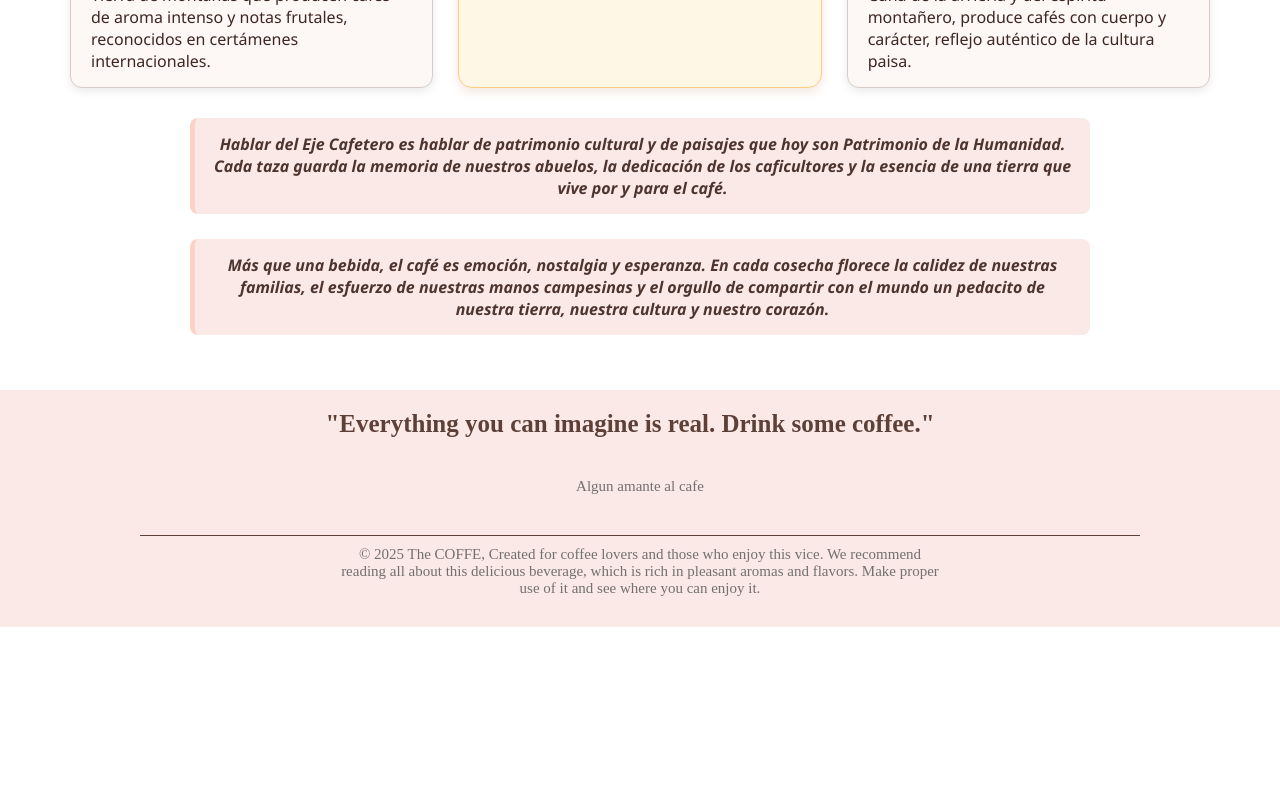
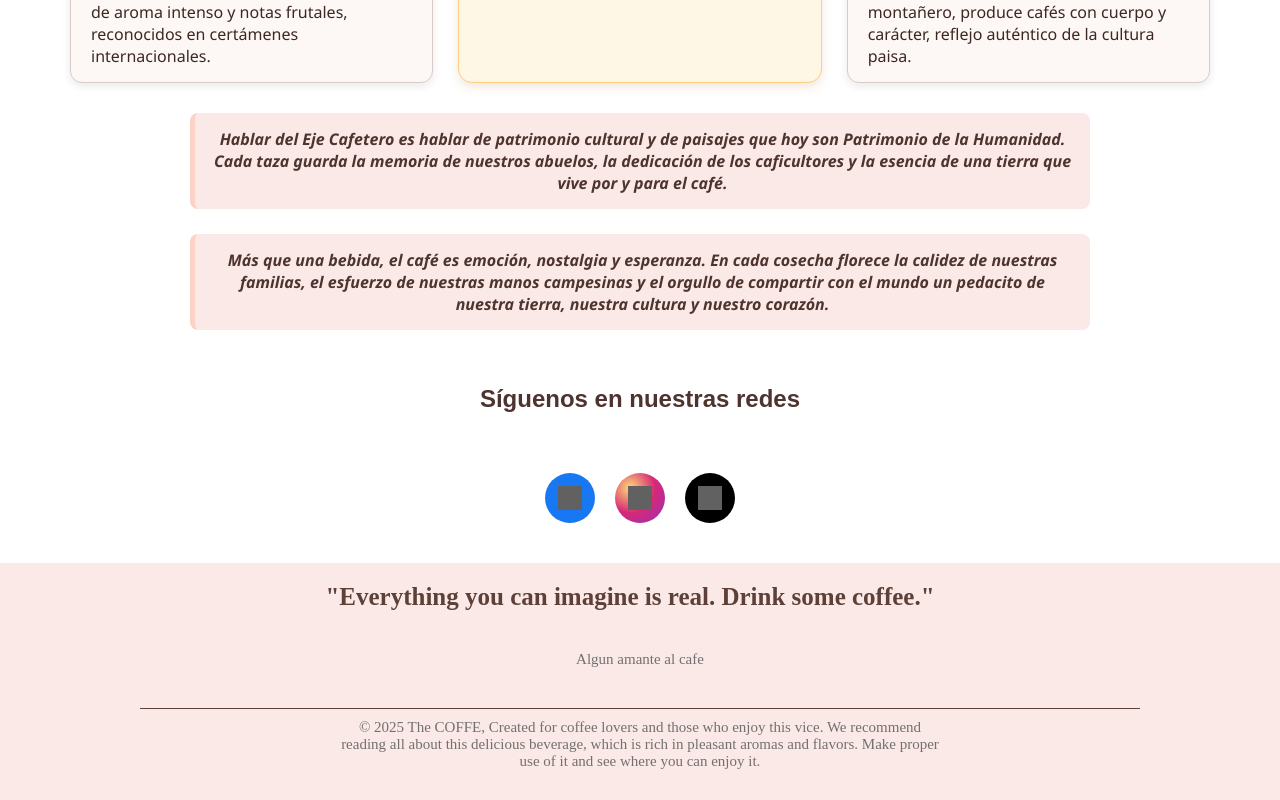
Before and after one commit to JuanSalgado13/Proyecto-Angular, an Angular app: page /ayuda in a window 1280 px wide. Shown: the part 606-1406 px from the top of the page. Before the commit the page ends 1233 px from the top, so only its background shows below. Built offline with nearby package versions, Linux system fonts and the light colour scheme; no server answers; grey boxes are pictures that could not be loaded.

Commit message:
agg 22/09/25 v3

```diff
--- a/package.json
+++ b/package.json
@@ -19,6 +19,7 @@
     "@angular/platform-browser": "^19.2.0",
     "@angular/platform-browser-dynamic": "^19.2.0",
     "@angular/router": "^19.2.0",
+    "gsap": "^3.13.0",
     "rxjs": "~7.8.0",
     "tslib": "^2.3.0",
     "zone.js": "~0.15.0"
--- a/src/app/about/about.component.css
+++ b/src/app/about/about.component.css
@@ -10,7 +10,7 @@
 
 .card {
   position: relative;
-  min-width: 220px;
+  width: 340px;
   height: 320px;
   overflow: hidden;
   border-radius: 12px;
--- a/src/app/about/about.component.html
+++ b/src/app/about/about.component.html
@@ -2,9 +2,9 @@
 
 <div class="productos">
   <div class="card">
-    <img src="assets/images/bolsaQ.jpg" alt="Café Quindío" />
+    <img src="https://www.triviantes.com/wp-content/uploads/2023/01/lo-mejor-de-quindio-6.jpg" alt="Café Quindío" />
     <div class="overlay">
-      <h3>Café Quindío</h3>
+      <h3>Cafés del  Quindío</h3>
       <p>Auténtico café de las montañas del Quindío.</p>
       <button (click)="verMas('Quindio')" class="btn-vermas">
         Ver más cafés
@@ -13,9 +13,9 @@
   </div>
 
   <div class="card">
-    <img src="assets/images/bolsaR.jpg" alt="Café Risaralda" />
+    <img src="https://media.istockphoto.com/id/459032229/es/foto/pereira-catedral-interior-colombia.jpg?s=612x612&w=0&k=20&c=KsVla_UNkmlzPqGo5ThNXmiC8fRVXayMmh8IE-tjUG8=" alt="Café Risaralda" />
     <div class="overlay">
-      <h3>Café Risaralda</h3>
+      <h3>Cafés de Risaralda</h3>
       <p>Café suave con notas dulces y florales.</p>
       <button (click)="verMas('Risaralda')" class="btn-vermas">
         Ver más cafés
@@ -24,9 +24,9 @@
   </div>
 
   <div class="card">
-    <img src="assets/images/bolsaC.jpg" alt="Café Caldas" />
+    <img src="https://blogger.googleusercontent.com/img/b/R29vZ2xl/AVvXsEj8-I5k533HeZzUJ5_PQaU5J_eU9nJOhM3Kv4L7ulnotFCQ-nnyJkoAz5J0zPoCJh9IxWtjYPZ62GFJWHyMjPTW4H9SI2-6d-BkYkd3nLT-saBpxsVKIMhhYgkxonwk1hcpjDiD3KzylCk/s1600/manizales1.jpg" alt="Café Caldas" />
     <div class="overlay">
-      <h3>Café Caldas</h3>
+      <h3>Cafés de Caldas</h3>
       <p>De la tierra del nevado, aroma fuerte y balanceado.</p>
       <button (click)="verMas('Caldas')" class="btn-vermas">
         Ver más cafés
@@ -35,9 +35,9 @@
   </div>
 
   <div class="card">
-    <img src="assets/images/bolsaA.jpg" alt="Café Antioquia" />
+    <img src="https://www.antioquiacritica.com/wp-content/uploads/2020/12/ANTIOQUIA-1280x720-1.jpg" alt="Café Antioquia" />
     <div class="overlay">
-      <h3>Café Antioquia</h3>
+      <h3>Cafés de Antioquia</h3>
       <p>Intenso, con cuerpo y sabor único de montaña.</p>
       <button (click)="verMas('Antioquia')" class="btn-vermas">
         Ver más cafés
--- a/src/app/ayuda/ayuda.component.css
+++ b/src/app/ayuda/ayuda.component.css
@@ -64,7 +64,7 @@
 .central h2 {
   font-size: 1.6px0.9px;
   margin-bottom: 15px;
-  color: #bf360c;
+  color: #4e342e;
 }
 
 .central button {
@@ -119,3 +119,52 @@
   max-width: 900px;
   font-style: italic;
 }
+/*////////////////////////////*/
+
+h2 {
+  text-align: center;
+  font-family: Arial, sans-serif;
+  margin-bottom: 20px;
+  color: #4e342e;
+}
+
+.social-container {
+  display: flex;
+  justify-content: center;
+  gap: 20px;
+  padding: 40px;
+}
+
+.social {
+  width: 50px;
+  height: 50px;
+  border-radius: 50%;
+  display: flex;
+  align-items: center;
+  justify-content: center;
+  transition: transform 0.3s ease;
+}
+
+.social img {
+  width: 24px;
+  height: 24px;
+  filter: invert(1);
+}
+
+/* Colores de fondo */
+.fb {
+  background-color: #1877f2;
+}
+
+.ig {
+  background: radial-gradient(circle at 30% 30%, #feda75, #d62976, #962fbf );
+}
+
+.tw {
+  background-color: #000000;
+}
+
+/* Hover */
+.social:hover {
+  transform: scale(1.6);
+}
--- a/src/app/ayuda/ayuda.component.html
+++ b/src/app/ayuda/ayuda.component.html
@@ -77,6 +77,20 @@
     </strong>
   </p>
 </section>
+<h2>Síguenos en nuestras redes</h2>
+
+<div class="social-container">
+  <a href="https://facebook.com" target="_blank" class="social fb">
+    <img src="https://cdn-icons-png.flaticon.com/512/1077/1077041.png" alt="Facebook">
+  </a>
+  <a href="https://instagram.com" target="_blank" class="social ig">
+    <img src="https://upload.wikimedia.org/wikipedia/commons/a/a5/Instagram_icon.png" alt="Instagram">
+  </a>
+  <a href="https://twitter.com" target="_blank" class="social tw">
+    <img src="https://img.freepik.com/vector-gratis/nuevo-diseno-icono-x-logotipo-twitter-2023_1017-45418.jpg?semt=ais_incoming&w=740&q=80" alt="Twitter">
+  </a>
+</div>
+
 
 
 <app-footer></app-footer>
--- a/src/app/shooping/shopping.component.css
+++ b/src/app/shooping/shopping.component.css
@@ -15,6 +15,7 @@
   left: 350px;
   background-color: #fbe9e7;
 }
+
 .first {
   display: flex;
   align-items: center;
@@ -62,7 +63,7 @@ p {
   line-height: 1.5;
   text-align: justify;
 }
-/* ////////////////////////////////////////////////////////////////////// */
+
 .card-container {
   display: grid;
   grid-template-columns: repeat(auto-fill, minmax(220px, 1fr));
@@ -101,7 +102,7 @@ p {
 .card p {
   font-size: 16px;
   font-weight: bold;
-  color: #4CAF50;
+  color: #4caf50;
   margin-bottom: 12px;
 }
 
@@ -118,18 +119,3 @@ p {
 .card button:hover {
   background: #5d4037;
 }
-.btn-vermas {
-  margin-top: 1rem;
-  padding: 10px 20px;
-  background-color: #6b4226;
-  color: #fff;
-  border: none;
-  border-radius: 5px;
-  font-weight: bold;
-  cursor: pointer;
-  transition: background 0.3s ease;
-}
-
-.btn-vermas:hover {
-  background-color: #8b5a2b;
-}
--- a/src/app/shooping/shopping.component.html
+++ b/src/app/shooping/shopping.component.html
@@ -1,59 +1,61 @@
-<app-nav></app-nav>
+ <app-nav></app-nav>
 
-<div class="contain first">
-  <img src="assets/images/Quindio.jpg" class="deptos" />
+
+<section class="contain first">
+  <img src="assets/images/Quindio.jpg" alt="Quindio" class="deptos" />
   <div class="text">
-    <h1>Quindio</h1>
+    <h1>Quindío</h1>
     <p>
-      'La tradición del café en el Quindío está profundamente arraigada en la
+      La tradición del café en el Quindío está profundamente arraigada en la
       historia del Eje Cafetero, que se remonta a finales del siglo XVIII y se
       ha convertido en Patrimonio de la Humanidad por la UNESCO, destacando la
       siembra manual de granos, las cosechas dos veces al año y celebraciones
-      como la Fiesta Nacional del Café.'
+      como la Fiesta Nacional del Café.
     </p>
+  </div>
+</section>
 
-  </div>
-</div>
-<div class="contain second">
+
+<section class="contain second">
   <div class="text">
     <h1>Risaralda</h1>
     <p>
-      'El café de Risaralda, cultivado en las fértiles tierras del Eje Cafetero
+      El café de Risaralda, cultivado en las fértiles tierras del Eje Cafetero
       de Colombia, es reconocido por su sabor suave y equilibrado, con notas
       afrutadas y florales, resultado de la combinación de altitud, clima y
       métodos tradicionales de cultivo y procesamiento que reflejan la rica
-      herencia cafetera de la región.'
+      herencia cafetera de la región.
     </p>
   </div>
+  <img src="assets/images/Risaralda.jpg" alt="Risaralda" class="deptos" />
+</section>
 
-  <img src="assets/images/Risaralda.jpg" class="deptos" />
-</div>
-<div class="contain three">
-  <img src="assets/images/Caldas.jpg" class="deptos" />
+<section class="contain three">
+  <img src="assets/images/Caldas.jpg" alt="Caldas" class="deptos" />
   <div class="text">
     <h1>Caldas</h1>
     <p>
-      'café de calidad arábica de la región de Caldas, Colombia, caracterizado
+      Café de calidad arábica de la región de Caldas, Colombia, caracterizado
       por su aroma frutal y herbal, acidez media y cuerpo medio, y con notas de
-      sabor a caramelo, ciruela o chocolate'
+      sabor a caramelo, ciruela o chocolate.
     </p>
   </div>
-</div>
-<div class="contain four">
+</section>
+
+<section class="contain four">
   <div class="text">
     <h1>Antioquia</h1>
     <p>
-      'abarca una rica historia de más de 180 años, donde la cultura cafetera se
+      Abarca una rica historia de más de 180 años, donde la cultura cafetera se
       manifiesta a través de la diversidad geográfica y las prácticas de cultivo
       ancestrales. Esta tradición se vive en el trabajo familiar y el relevo
       generacional en las fincas, que producen un café suave y balanceado con
       notas dulces, y se promueve mediante la creación de experiencias
       turísticas como las rutas del café, que permiten a los visitantes conocer
-      el proceso de recolección, secado y cata del grano'
+      el proceso de recolección, secado y cata del grano.
     </p>
   </div>
-
-  <img src="assets/images/Antioquia.jpg" class="deptos" />
-</div>
+  <img src="assets/images/Antioquia.jpg" alt="Antioquia" class="deptos" />
+</section>
 
 <app-footer></app-footer>
--- a/src/app/shooping/shopping.component.ts
+++ b/src/app/shooping/shopping.component.ts
@@ -1,18 +1,46 @@
-import { Component, signal } from '@angular/core';
-import { Router } from '@angular/router';
+import { Component, AfterViewInit, OnDestroy, ElementRef } from '@angular/core';
+import gsap from 'gsap';
+import { ScrollTrigger } from 'gsap/ScrollTrigger';
 import { NavComponent } from '../shared/component/nav/nav.component';
 import { FooterComponent } from '../shared/component/footer/footer.component';
-import { Producto, CafesService } from '../services/cafes.service';
-import { CommonModule, CurrencyPipe } from '@angular/common';
 
-
+gsap.registerPlugin(ScrollTrigger);
 
 @Component({
   selector: 'app-shopping',
-  imports: [CommonModule, NavComponent, FooterComponent],
   templateUrl: './shopping.component.html',
-  styleUrl: './shopping.component.css',
+  imports: [NavComponent,FooterComponent],
+  styleUrls: ['./shopping.component.css']
 })
-export class ShoppingComponent {
+export class ShoppingComponent implements AfterViewInit, OnDestroy {
+  private ctx!: gsap.Context;
 
+  constructor(private el: ElementRef) {}
+
+  ngAfterViewInit(): void {
+
+    this.ctx = gsap.context(() => {
+
+      gsap.utils.toArray<HTMLElement>('.contain').forEach(section => {
+        gsap.from(section.querySelectorAll('.text, .deptos'), {
+          y: 60,
+          opacity: 0,
+          duration: 1,
+          stagger: 0.3,
+          ease: 'power2.out',
+          scrollTrigger: {
+            trigger: section,
+            start: 'top 60%',
+            toggleActions: 'play none none reverse'
+
+          }
+        });
+      });
+    }, this.el.nativeElement);
+  }
+
+  ngOnDestroy(): void {
+    // Limpia animaciones y ScrollTriggers
+    this.ctx?.revert();
+  }
 }
```
Also changed, not shown: 1 other file (tests, documents, lock files or other folders).
